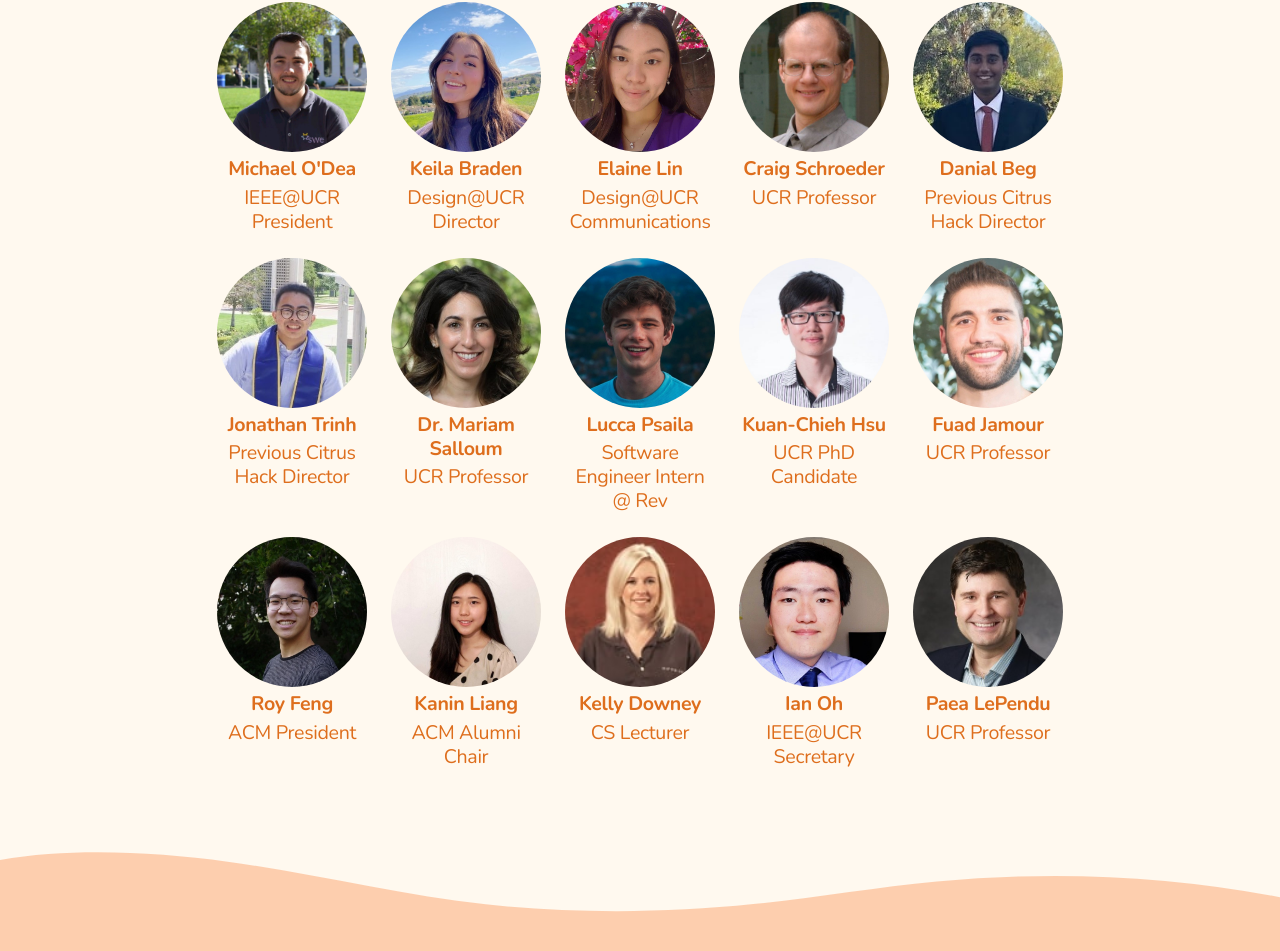
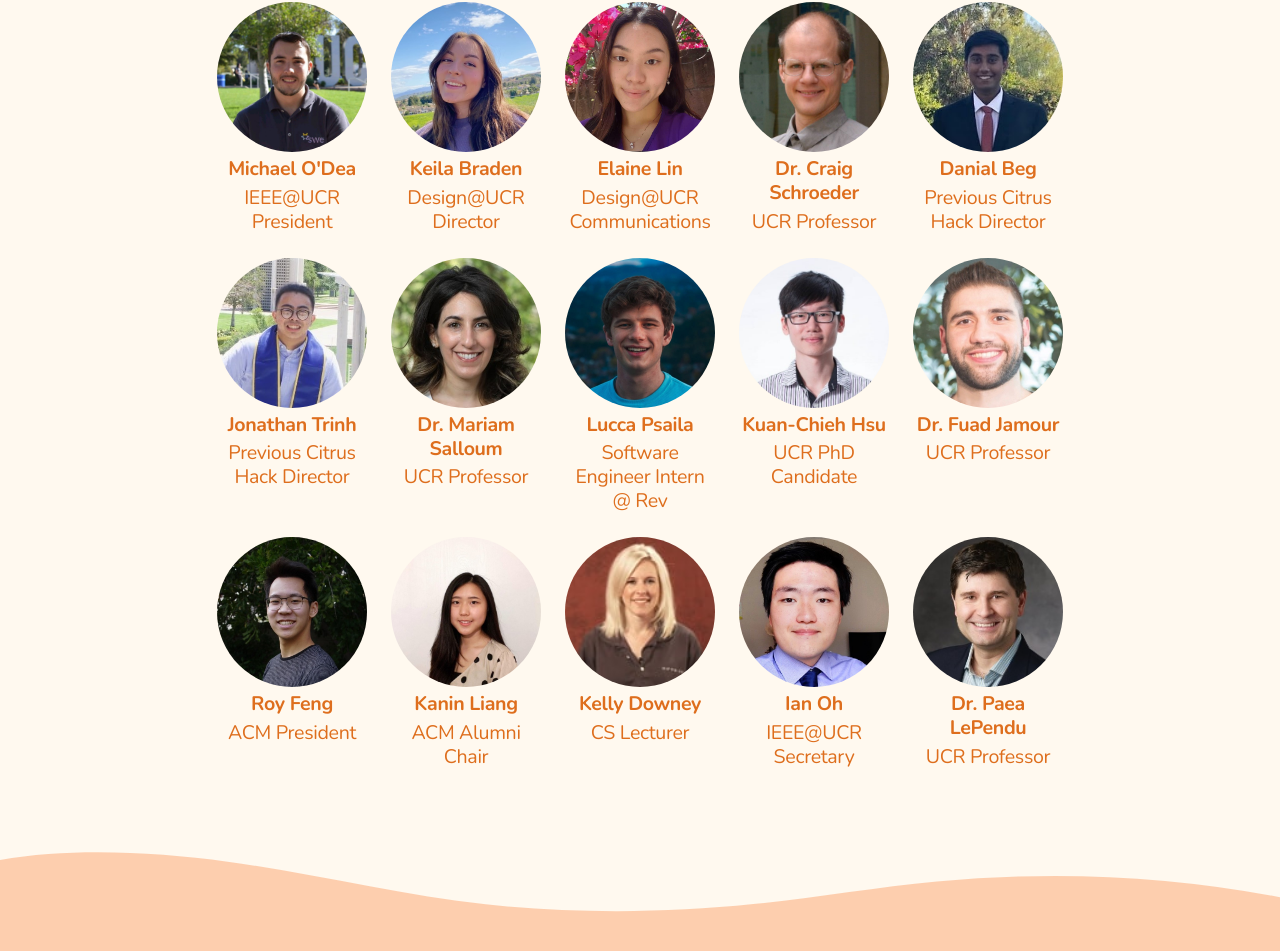
Before and after one commit to citrushack/cutiehack2021, a Next.js app: page /live in a window 1280 px wide. Shown: the part 2023-2974 px from the top of the page. Built offline with nearby package versions, Linux system fonts and the light colour scheme; no server answers.

Commit message:
Update judge names

```diff
--- a/pages/live.js
+++ b/pages/live.js
@@ -60,7 +60,7 @@ export default function Live() {
     },
     {
       image: Craig,
-      name: 'Craig Schroeder',
+      name: 'Dr. Craig Schroeder',
       role: 'UCR Professor',
     },
     {
@@ -90,7 +90,7 @@ export default function Live() {
     },
     {
       image: Fuad,
-      name: 'Fuad Jamour',
+      name: 'Dr. Fuad Jamour',
       role: 'UCR Professor',
     },
     {
@@ -115,7 +115,7 @@ export default function Live() {
     },
     {
       image: Paea,
-      name: 'Paea LePendu',
+      name: 'Dr. Paea LePendu',
       role: 'UCR Professor',
     },
   ]
```
